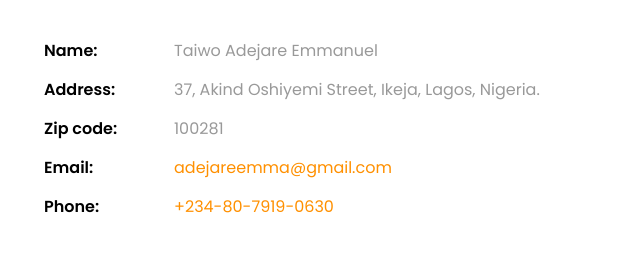
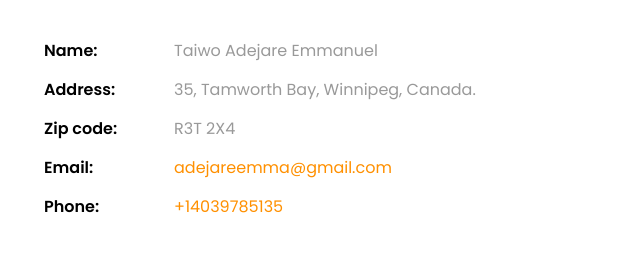
Before and after one commit to jboy457/jboy.github.io, a plain HTML site: page index.html in a window 1280 px wide. Shown: the part 1180-1440 px from the top of the page, 644-1280 px from the left. Drawn offline with Linux system fonts and the light colour scheme; files whose address does not match are found by name.

Commit message:
Update index.html

```diff
--- a/index.html
+++ b/index.html
@@ -76,12 +76,12 @@
               <ul class="about-info mt-4 px-md-0 px-2">
                 <li class="d-flex"><span>Name:</span> <span>Taiwo Adejare Emmanuel</span></li>
                 <!-- <li class="d-flex"><span>Date of birth:</span> <span>November 28, 1989</span></li> -->
-                <li class="d-flex"><span>Address:</span> <span>37, Akind Oshiyemi Street, Ikeja, Lagos, Nigeria.
+                <li class="d-flex"><span>Address:</span> <span> 35, Tamworth Bay, Winnipeg, Canada.
                     </span></li>
-                <li class="d-flex"><span>Zip code:</span> <span>100281</span></li>
+                <li class="d-flex"><span>Zip code:</span> <span>R3T 2X4</span></li>
                 <li class="d-flex"><span>Email:</span> <span><a href="mailto:adejareemma@gmail.com"
                       class="__cf_email__">adejareemma@gmail.com</span></li>
-                <li class="d-flex"><span>Phone: </span> <span>+234-80-7919-0630</span></li>
+                <li class="d-flex"><span>Phone: </span> <span>+14039785135</span></li>
               </ul>
             </div>
           </div>
@@ -712,7 +712,7 @@
             </div>
             <div>
               <h3 class="mb-4">Address</h3>
-              <p>37 Akin Oshiyemi Street, Ikeja, Lagos.</p>
+              <p>35, Tamworth Bay, Winnipeg, Manitoba, Canada</p>
             </div>
           </div>
         </div>
@@ -723,7 +723,7 @@
             </div>
             <div>
               <h3 class="mb-4">Contact Number</h3>
-              <p><a href="tel://+2347085496237">+234 708 5496 237</a></p>
+              <p><a href="tel://+14039785135">+1 403 978 5135</a></p>
             </div>
           </div>
         </div>
```
